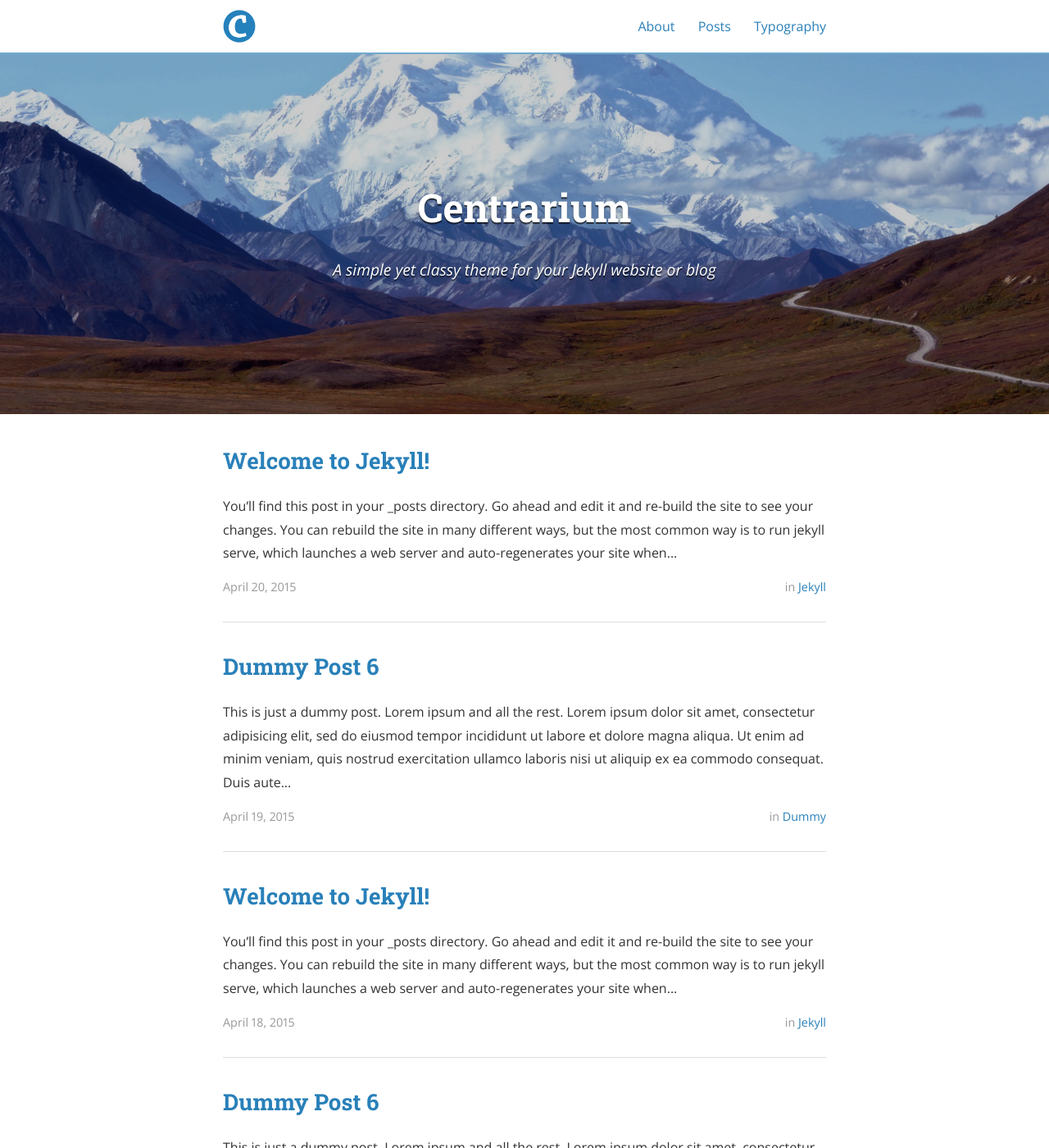
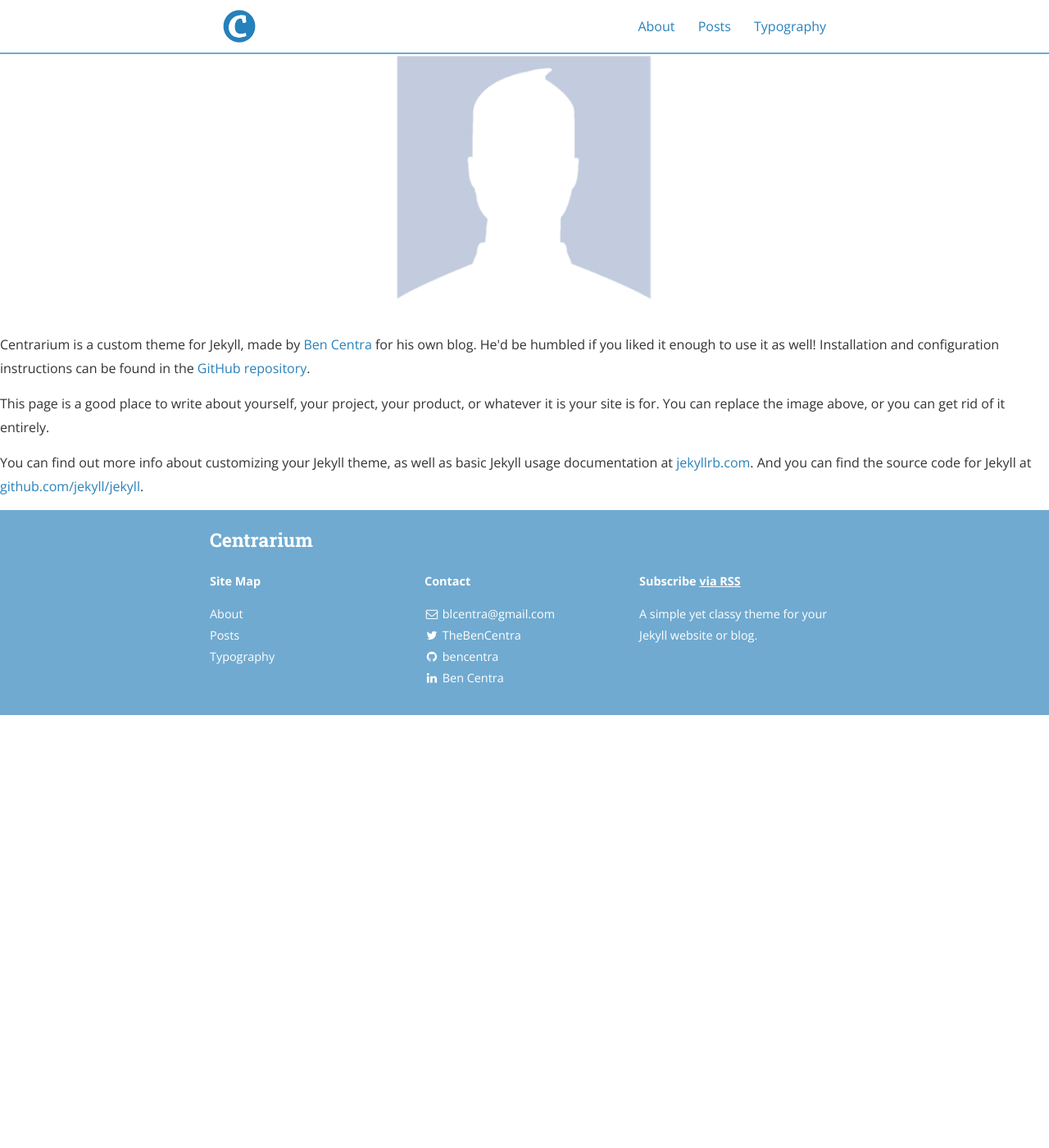
Before and after one commit to Rehmatali-cv/Rehmatali-cv.github.io, a Jekyll site: the page built from index.html, in a window 1280 px wide and 1400 px high. Shown: the whole window at 82% size. Built offline with Jekyll 4.4.1, drawn with Linux system fonts in a browser that asks for light colours; nearby versions of some CDN libraries; the list of posts is cut into pages by our own code; some of the changed text lies outside the part shown.

Commit message:
Update index.html

```diff
--- a/index.html
+++ b/index.html
@@ -3,86 +3,30 @@ layout: default
 pagination:
   enabled: true
 ---
-<div class="home">
+<div class="page">
 
-<div class="site-header-container {% if site.cover %}has-cover{% endif %}" {% if site.cover %}style="background-image: url({{ site.cover | prepend: site.baseurl }});"{% endif %}>
-  <div class="scrim {% if site.cover %}has-cover{% endif %}">
-    <header class="site-header">
-      <h1 class="title">{{ site.title }}</h1>
-      {% if site.subtitle %}<p class="subtitle">{{ site.subtitle }}</p>{% endif %}
-    </header>
-  </div>
-</div>
+  <img src="{{ site.baseurl }}/assets/profile-placeholder.gif" alt="Profile Picture" class="profile">
 
-<div class="wrapper">
-<ul class="post-list">
-  {% for post in paginator.posts %}
-  <li>
-    <h2>
-      <a class="post-link" href="{{ post.url | prepend: site.baseurl }}">{{ post.title }}</a>
-    </h2>
-    <section class="post-excerpt" itemprop="description">
-      <p>{{ post.content | strip_html | truncatewords: 50 }}</p>
-    </section>
-    <section class="post-meta">
-      <div class="post-date">{{ post.date | date: "%B %-d, %Y" }}</div>
-      <div class="post-categories">
-      {% if post.categories.size > 0 %}in {% for cat in post.categories %}
-        {% if site.jekyll-archives %}
-        <a href="{{ site.baseurl }}/category/{{ cat }}">{{ cat | capitalize }}</a>{% if forloop.last == false %}, {% endif %}
-        {% else %}
-        <a href="{{ site.baseurl }}/posts/#{{ cat }}">{{ cat | capitalize }}</a>{% if forloop.last == false %}, {% endif %}
-        {% endif %}
-      {% endfor %}{% endif %}
-      </div>
-    </section>
-  </li>
-  {% if forloop.last == false %}
-  <hr>
-  {% endif %}
-  {% endfor %}
-</ul>
+  <p>
+    Centrarium is a custom theme for Jekyll, made by
+    <a href="http://bencentra.com">Ben Centra</a> for his own blog.
+    He'd be humbled if you liked it enough to use it as well!
+    Installation and configuration instructions can be found in the
+    <a href="https://github.com/bencentra/centrarium">GitHub repository</a>.
+  </p>
 
-<nav class="pagination" role="navigation">
-	<p>
-    {% if paginator.previous_page %}
-			{% if paginator.page == 2 %}
-			<a class="newer-posts" href="{{ site.baseurl }}{{ paginator.previous_page_path }}">
-        <span class="fa-stack fa-lg">
-          <i class="fa fa-square fa-stack-2x"></i>
-          <i class="fa fa-angle-double-left fa-stack-1x fa-inverse"></i>
-        </span>
-      </a>
-			{% else %}
-			<a class="newer-posts" href="{{ site.baseurl }}{{ paginator.next_page_path }}">
-				<span class="fa-stack fa-lg">
-					<i class="fa fa-square fa-stack-2x"></i>
-					<i class="fa fa-angle-double-left fa-stack-1x fa-inverse"></i>
-				</span>
-			</a>
-			{% endif %}
-		{% else %}
-		<span class="fa-stack fa-lg">
-      <i class="fa fa-square fa-stack-2x"></i>
-      <i class="fa fa-angle-double-left fa-stack-1x fa-inverse"></i>
-    </span>
-		{% endif %}
-		<span class="page-number">Page {{ paginator.page }} of {{ paginator.total_pages }}</span>
-		{% if paginator.next_page %}
-		<a class="newer-posts" href="{{ site.baseurl }}{{ paginator.next_page_path }}">
-      <span class="fa-stack fa-lg">
-        <i class="fa fa-square fa-stack-2x"></i>
-        <i class="fa fa-angle-double-right fa-stack-1x fa-inverse"></i>
-      </span>
-    </a>
-		{% else %}
-		<span class="fa-stack fa-lg">
-      <i class="fa fa-square fa-stack-2x"></i>
-      <i class="fa fa-angle-double-right fa-stack-1x fa-inverse"></i>
-    </span>
-		{% endif %}
-	</p>
-</nav>
+  <p>
+    This page is a good place to write about yourself, your project, your product,
+    or whatever it is your site is for. You can replace the image above,
+    or you can get rid of it entirely.
+  </p>
+
+  <p>
+    You can find out more info about customizing your Jekyll theme, as well as
+    basic Jekyll usage documentation at
+    <a href="http://jekyllrb.com/">jekyllrb.com</a>.
+    And you can find the source code for Jekyll at
+    <a href="https://github.com/jekyll/jekyll">github.com/jekyll/jekyll</a>.
+  </p>
 
 </div>
-</div>
```
